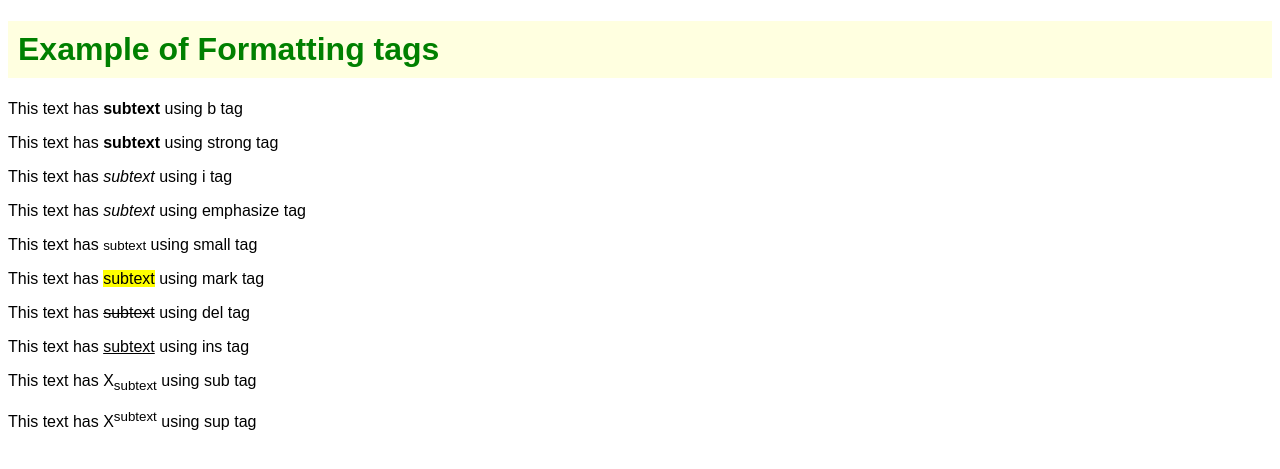
After one commit to Layan1818/My-project, a Django app: page /books/html5/text/formatting in a window 1280 px wide. The commit adds this page. Shown: the top 469 px of the page. Run offline with Django 5.2, Linux system fonts and the light colour scheme.

Commit message:
lab5 task2

```diff
--- a/libraryproject/apps/bookmodule/urls.py
+++ b/libraryproject/apps/bookmodule/urls.py
@@ -7,5 +7,6 @@ urlpatterns = [
     path('<int:bookId>/', views.viewbook, name="books.view_one_book"),
     path('aboutus/', views.aboutus, name="books.aboutus"),
     path('html5/links', views.links_view, name='links'),
+    path('html5/text/formatting', views.links_text_formatting, name='formatting'),
 
 ]
--- a/libraryproject/apps/bookmodule/views.py
+++ b/libraryproject/apps/bookmodule/views.py
@@ -14,3 +14,6 @@ def aboutus(request):
 
 def links_view(request):
     return render(request, 'bookmodule/html5/links.html')
+
+def links_text_formatting(request):
+    return render(request, 'bookmodule/html5/text/formatting.html')
--- a/libraryproject/apps/static/main.css
+++ b/libraryproject/apps/static/main.css
@@ -7,7 +7,6 @@ body {
 }
 
 .container {
-    width: 50%;
     margin: 20px auto;
 }
 
@@ -45,3 +44,19 @@ body {
 .same-tab-underline:hover {
     text-decoration: underline;
 }
+.text-formatting{
+    text-align: left;
+}
+.text-formatting h1 {
+    color: green;
+    background-color: lightyellow;
+    padding: 10px;
+}
+mark {
+    background-color: yellow;
+    color: black;
+}
+
+del {
+    text-decoration: line-through;
+}
--- /dev/null
+++ b/libraryproject/apps/templates/bookmodule/html5/text/formatting.html
@@ -0,0 +1,28 @@
+<!DOCTYPE html>
+<html>
+{% load static %}
+<head>
+    <title>{% block title %}{% endblock title %}</title>
+    <meta name="keywords" content="Books, recent, Learning, library">
+    <meta name="description" content="Books website">
+    <meta name="author" content="author name">
+    <link rel="icon" href="{% static 'qu-icon.png' %}">
+    <meta charset="UTF-8">
+    <link rel="stylesheet" href="{% static 'main.css' %}">
+</head>
+<body>
+    <div class="container text-formatting">
+        <h1 class="formatted-title">Example of Formatting tags</h1>
+        <p>This text has <b>subtext</b> using b tag</p>
+        <p>This text has <strong>subtext</strong> using strong tag</p>
+        <p>This text has <i>subtext</i> using i tag</p>
+        <p>This text has <em>subtext</em> using emphasize tag</p>
+        <p>This text has <small>subtext</small> using small tag</p>
+        <p>This text has <mark>subtext</mark> using mark tag</p>
+        <p>This text has <del>subtext</del> using del tag</p>
+        <p>This text has <ins>subtext</ins> using ins tag</p>
+        <p>This text has X<sub>subtext</sub> using sub tag</p>
+        <p>This text has X<sup>subtext</sup> using sup tag</p>
+    </div>
+</body>
+</html>
```
